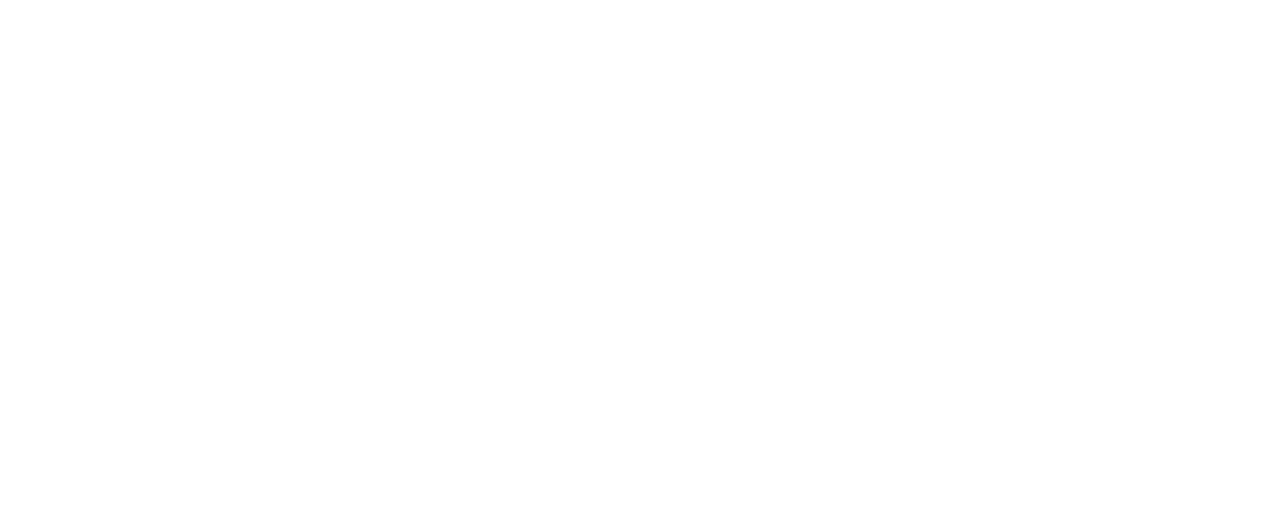
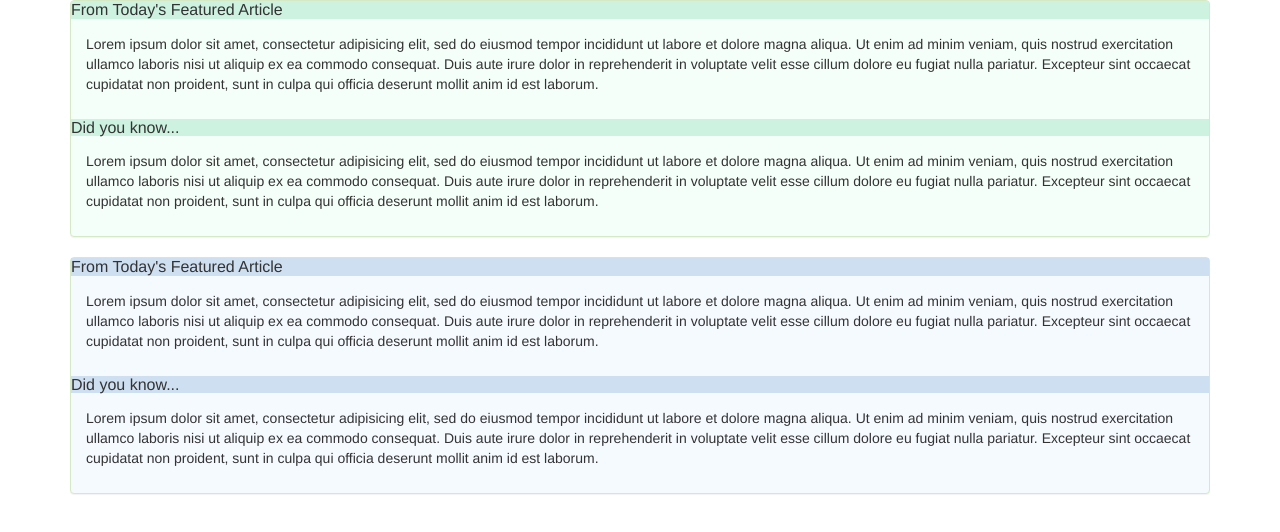
Before and after one commit to K-Banks/wikipedia, a plain HTML site: page index.html in a window 1280 px wide. Drawn offline with Linux system fonts and the light colour scheme.

Commit message:
Add content for blue and green panels

```diff
--- a/css/master.css
+++ b/css/master.css
@@ -0,0 +1,12 @@
+div.green {
+  background-color: #f5fffa;
+}
+div.green h2 {
+  background-color: #cef2e0;
+}
+div.blue {
+  background-color: #f5faff;
+}
+div.blue h2 {
+  background-color: #cedff2;
+}
--- a/index.html
+++ b/index.html
@@ -4,9 +4,38 @@
     <link rel="stylesheet" href="css/bootstrap.css" type="text/css" media="all">
     <link rel="stylesheet" href="css/master.css" type="text/css" media="all">
     <meta charset="utf-8">
-    <title></title>
+    <title>Not Wiki</title>
   </head>
   <body>
-
+    <div class="container">
+      <div class="panel panel-success green">
+        <div class="panel-header">
+          <h2 class="panel-title">From Today's Featured Article</h2>
+        </div>
+        <div class="panel-body">
+          <p>Lorem ipsum dolor sit amet, consectetur adipisicing elit, sed do eiusmod tempor incididunt ut labore et dolore magna aliqua. Ut enim ad minim veniam, quis nostrud exercitation ullamco laboris nisi ut aliquip ex ea commodo consequat. Duis aute irure dolor in reprehenderit in voluptate velit esse cillum dolore eu fugiat nulla pariatur. Excepteur sint occaecat cupidatat non proident, sunt in culpa qui officia deserunt mollit anim id est laborum.</p>
+        </div>
+        <div class="panel-header">
+          <h2 class="panel-title">Did you know...</h2>
+        </div>
+        <div class="panel-body">
+          <p>Lorem ipsum dolor sit amet, consectetur adipisicing elit, sed do eiusmod tempor incididunt ut labore et dolore magna aliqua. Ut enim ad minim veniam, quis nostrud exercitation ullamco laboris nisi ut aliquip ex ea commodo consequat. Duis aute irure dolor in reprehenderit in voluptate velit esse cillum dolore eu fugiat nulla pariatur. Excepteur sint occaecat cupidatat non proident, sunt in culpa qui officia deserunt mollit anim id est laborum.</p>
+        </div>
+      </div>
+      <div class="panel panel-success blue">
+        <div class="panel-header">
+          <h2 class="panel-title">From Today's Featured Article</h2>
+        </div>
+        <div class="panel-body">
+          <p>Lorem ipsum dolor sit amet, consectetur adipisicing elit, sed do eiusmod tempor incididunt ut labore et dolore magna aliqua. Ut enim ad minim veniam, quis nostrud exercitation ullamco laboris nisi ut aliquip ex ea commodo consequat. Duis aute irure dolor in reprehenderit in voluptate velit esse cillum dolore eu fugiat nulla pariatur. Excepteur sint occaecat cupidatat non proident, sunt in culpa qui officia deserunt mollit anim id est laborum.</p>
+        </div>
+        <div class="panel-header">
+          <h2 class="panel-title">Did you know...</h2>
+        </div>
+        <div class="panel-body">
+          <p>Lorem ipsum dolor sit amet, consectetur adipisicing elit, sed do eiusmod tempor incididunt ut labore et dolore magna aliqua. Ut enim ad minim veniam, quis nostrud exercitation ullamco laboris nisi ut aliquip ex ea commodo consequat. Duis aute irure dolor in reprehenderit in voluptate velit esse cillum dolore eu fugiat nulla pariatur. Excepteur sint occaecat cupidatat non proident, sunt in culpa qui officia deserunt mollit anim id est laborum.</p>
+        </div>
+      </div>
+    </div>
   </body>
 </html>
```
